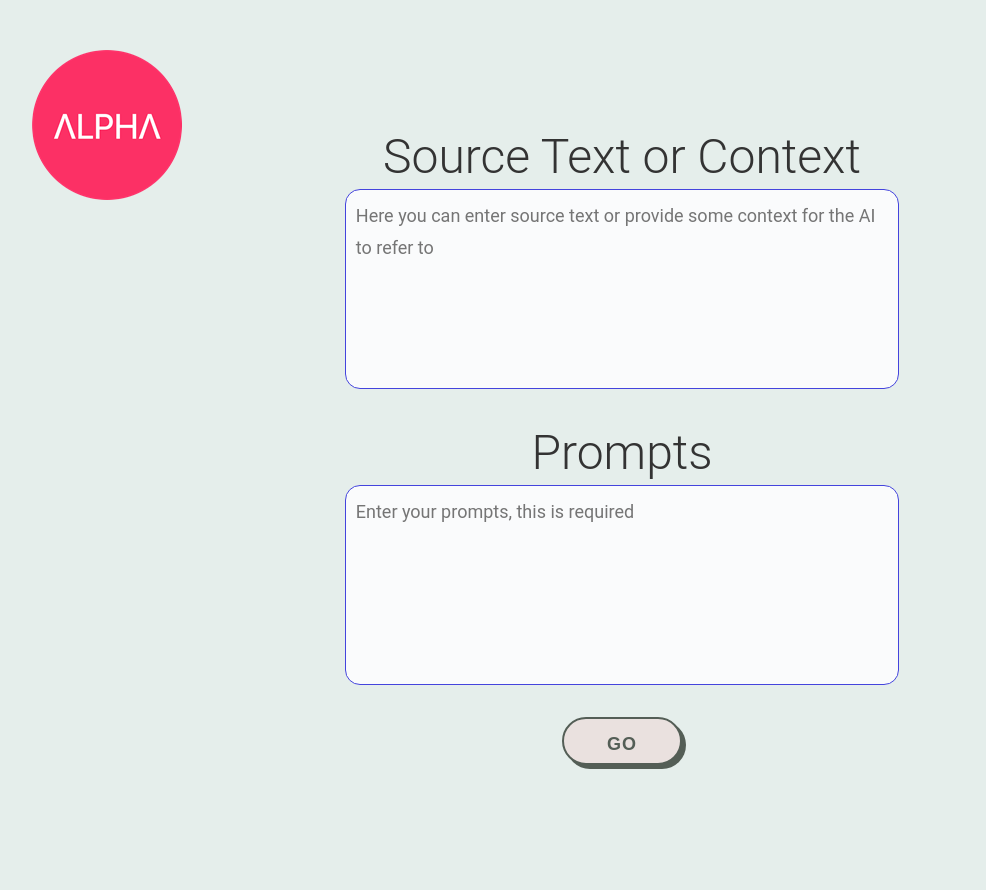
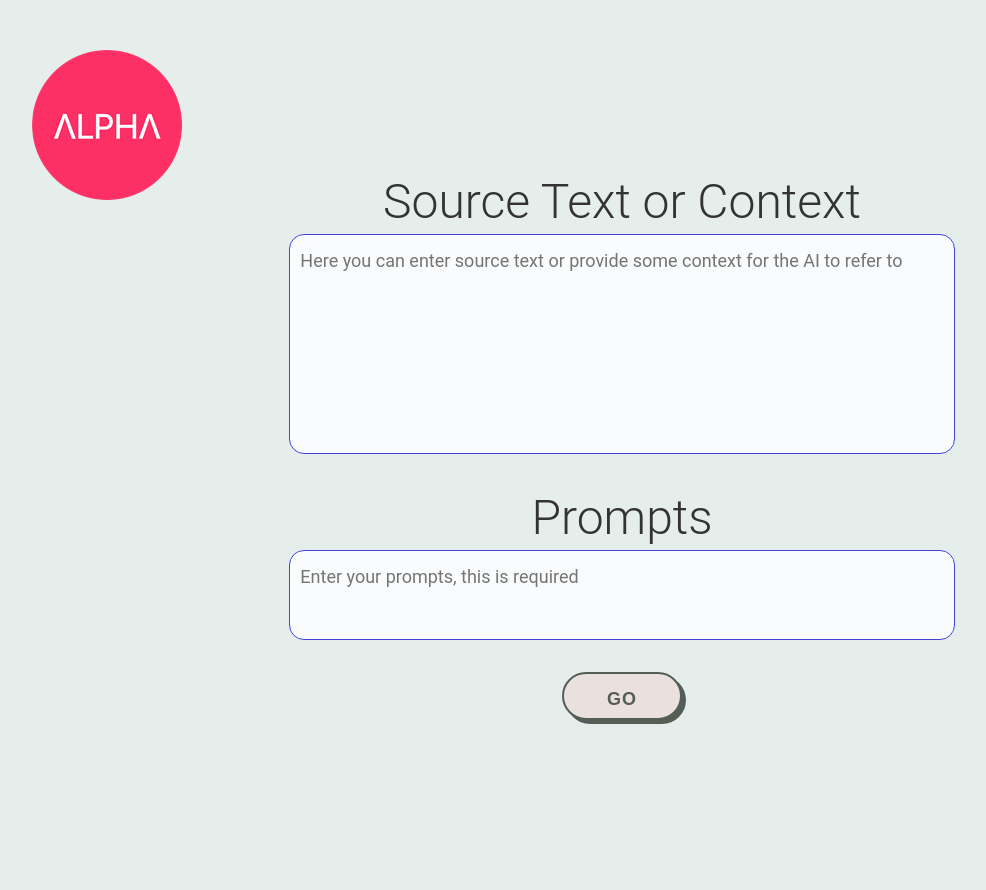
Before and after one commit to alphakchang/give-gpt-prompts, a Flask app: page / in a window 1280 px wide. Shown: the whole page, without its empty margins (18-1004 px from the left). Run offline with Flask 3, Linux system fonts and the light colour scheme; some libraries are stand-ins or nearby versions.

Commit message:
V1.6 textarea size adjustments

```diff
--- a/server.py
+++ b/server.py
@@ -22,7 +22,6 @@ def gpt():
         }]
     )
     reply = completion.choices[0].message.content
-    # reply = 1/0
     return {'reply': reply}
 
 # @app.route('/my-endpoint', methods=['POST'])
--- a/static/css/style.css
+++ b/static/css/style.css
@@ -39,11 +39,15 @@
 /* End of alert */
 
 textarea.user_input {
-    width: 50%;
-    height: 200px;
+    width: 60%;
+    height: 220px;
     resize: none;
     border-radius: 15px;
     padding: 10px;
+}
+
+#promptText {
+  height: 90px;
 }
 
 
```
